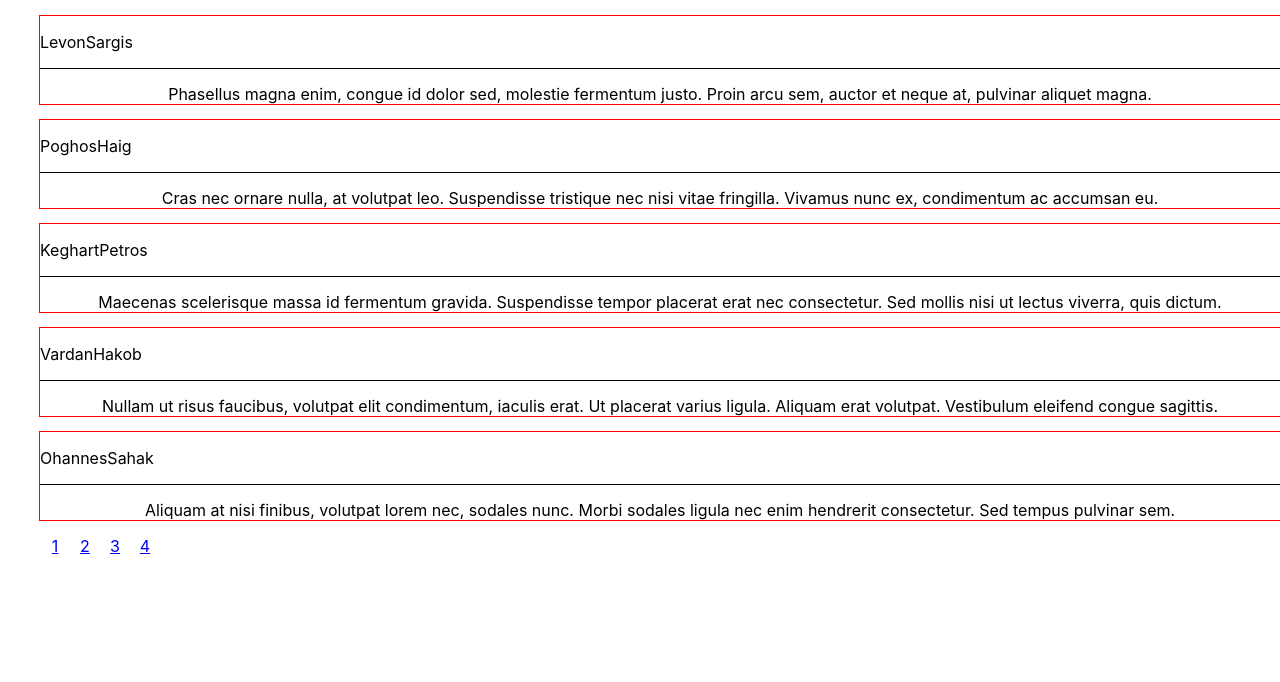
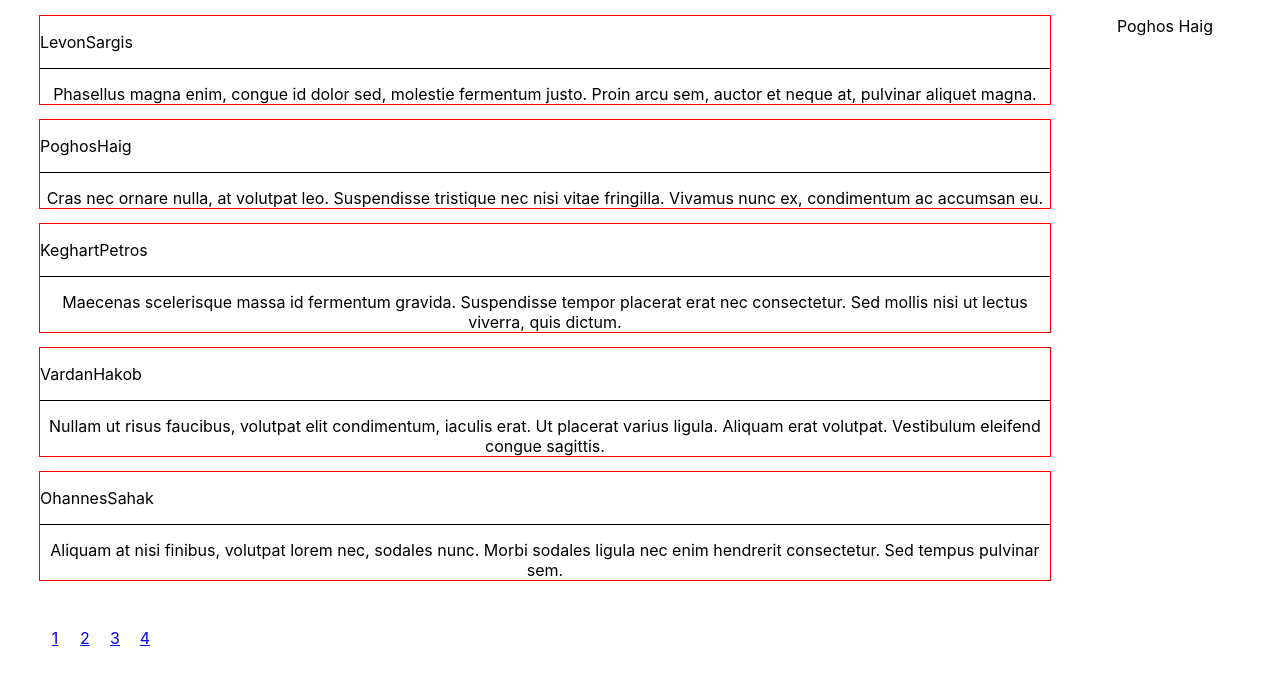
Before and after one commit to kostyasabada/tower, a React (Create React App) app: page /#/users/1 in a window 1280 px wide. Shown: the top 682 px of the page. Built offline with nearby package versions, Linux system fonts and the light colour scheme.

Commit message:
added random name

```diff
--- a/src/App.css
+++ b/src/App.css
@@ -1,3 +1,11 @@
 .App {
   text-align: center;
 }
+
+.section {
+  display: flex;
+}
+
+.randomname {
+  width: 20%;
+}
--- a/src/App.js
+++ b/src/App.js
@@ -1,18 +1,15 @@
 import React, { useEffect } from 'react';
 import './App.css';
-import { useDispatch, useSelector } from 'react-redux';
+import { useDispatch } from 'react-redux';
 import { Redirect, Route, Switch } from 'react-router-dom';
 import { getUsersFromServer } from './api/getUsers';
 import { loadUsers } from './redux/userReducer';
-import { getUsers } from './redux/rootReducer';
 import { Users } from './components/Users/Users';
 import { Pagination } from './components/Pagination/Pagination';
+import { RandomName } from './components/RandomName/RandomName';
 
 function App() {
   const dispatch = useDispatch();
-
-  const users = useSelector(getUsers);
-  console.log((users));
 
   useEffect(() => {
     getUsersFromServer()
@@ -21,6 +18,7 @@ function App() {
 
   return (
     <div className="App">
+      <section className="section">
         <Switch>
           <Route
             exact
@@ -32,11 +30,8 @@ function App() {
             to="/users/1"
           />
         </Switch>
-      {/* <Route
-        path="/:currentPage?"
-      >
-        <Users />
-      </Route> */}
+        <div className="randomname"><RandomName /></div>
+      </section>
 
       <Pagination />
     </div>
--- /dev/null
+++ b/src/components/RandomName/RandomName.jsx
@@ -0,0 +1,25 @@
+import React, { useEffect, useState } from 'react';
+import { useSelector } from 'react-redux';
+import { getUsers } from '../../redux/rootReducer';
+
+export const RandomName = () => {
+  const [randomIndex, setRandomIndex] = useState(1);
+  const users = useSelector(getUsers);
+
+  useEffect(() => {
+    const interval = setInterval(() => {
+      setRandomIndex(Math.floor(Math.random() * users.length));
+    }, 8000);
+    return () => {
+      clearInterval(interval);
+    };
+  }, [users]);
+
+  return (
+    <div>
+      {users.length > 0 && (
+      <p>{`${users[randomIndex].name} ${users[randomIndex].surname}`}</p>
+      )}
+    </div>
+  );
+};
--- a/src/components/Users/Users.jsx
+++ b/src/components/Users/Users.jsx
@@ -11,10 +11,10 @@ export const Users = () => {
   // const currentPage = useRouteMatch();
   // const location = useLocation();
   const { currentPage } = useParams();
-  console.log(usersPerPage, currentPage, currentPage);
+  // console.log(usersPerPage, currentPage, currentPage);
   const currentUsers = users
-    .slice(usersPerPage * currentPage - usersPerPage, usersPerPage * currentPage)
-  console.log((currentUsers));
+    .slice(usersPerPage * currentPage - usersPerPage, usersPerPage * currentPage);
+  // console.log((currentUsers));
 
   return (
     <ul>
```
Lines whose indentation alone changed are shown as unchanged.
